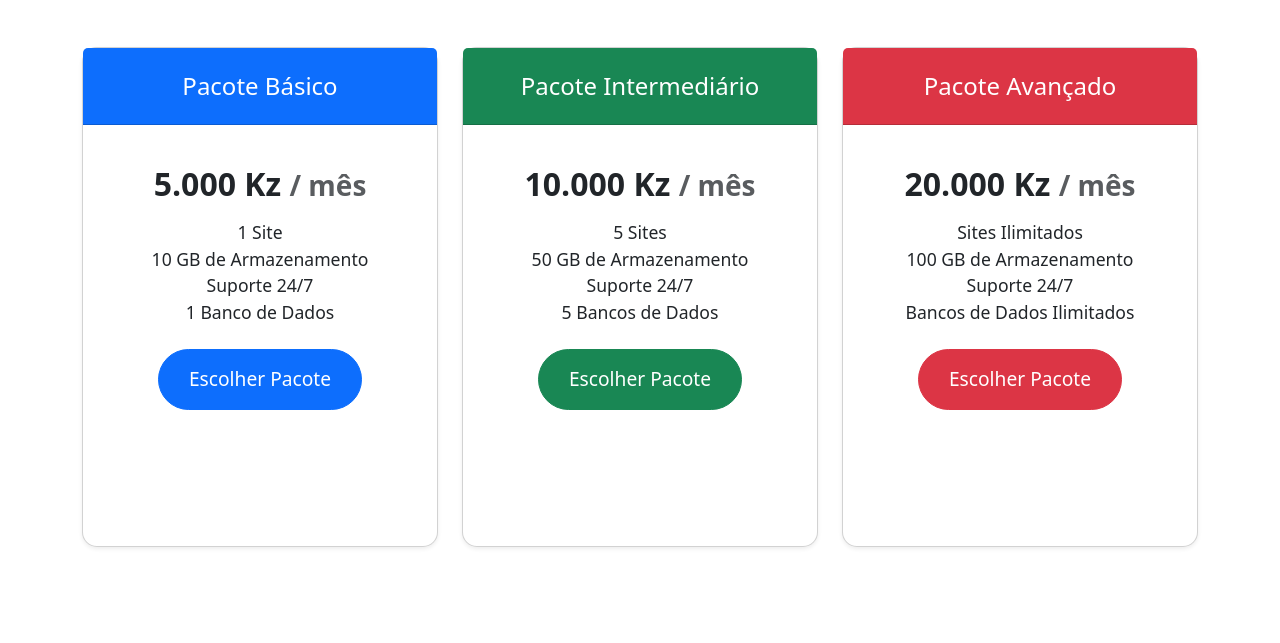
After one commit to joaoajalexandre/webhost, a PHP site: page /hospedagem.php in a window 1280 px wide. The commit adds this page. Shown: the part 530-1173 px from the top of the page. Run offline with PHP 8.4, Linux system fonts and the light colour scheme.

Commit message:
pagina hospedagem

```diff
--- a/contactos.php
+++ b/contactos.php
@@ -41,11 +41,13 @@ include("header.php");
             </select>
         </div>
 
-                    <!-- Campo de Email -->
+        <?php if (!isset($_SESSION['logado']['id_cliente'])): ?>
+            <!-- Campo de Email (somente se não estiver logado) -->
             <div class="mb-3">
                 <label for="email" class="form-label">Seu Email</label>
                 <input type="email" class="form-control" id="email" name="email" placeholder="exemplo@dominio.com" required>
             </div>
+        <?php endif; ?>
 
         <!-- Campo de Mensagem -->
         <div class="mb-3">
--- a/header.php
+++ b/header.php
@@ -10,9 +10,9 @@ session_start();
             </button>
             <div class="collapse navbar-collapse" id="navbarNav">
                 <ul class="navbar-nav me-auto">
-                    <li class="nav-item"><a class="nav-link active" href="#">Home</a></li>
+                    <li class="nav-item"><a class="nav-link active" href="index.php">Home</a></li>
                     <li class="nav-item"><a class="nav-link" href="#">Domínios</a></li>
-                    <li class="nav-item"><a class="nav-link" href="#">Hospedagens</a></li>
+                    <li class="nav-item"><a class="nav-link" href="hospedagem.php">Hospedagens</a></li>
                     <li class="nav-item"><a class="nav-link" href="#">Website</a></li>
                     <li class="nav-item"><a class="nav-link" href="contactos.php">Contato</a></li>
                 </ul>
--- /dev/null
+++ b/hospedagem.php
@@ -0,0 +1,130 @@
+<!DOCTYPE html>
+<html lang="pt-pt">
+<head>
+    <meta charset="UTF-8">
+    <meta name="viewport" content="width=device-width, initial-scale=1.0">
+    <title>Hospedagem</title>
+    <!-- Bootstrap CSS -->
+    <link href="https://cdn.jsdelivr.net/npm/bootstrap@5.3.0/dist/css/bootstrap.min.css" rel="stylesheet">
+    <link href="css/bootstrap.min.css" rel="stylesheet">
+    <link rel="stylesheet" type="text/css" href="css/style.css">
+    <style>
+        /* Custom CSS para melhorar os cards */
+        .card-custom {
+            border-radius: 15px;
+            transition: transform 0.3s, box-shadow 0.3s;
+            min-height: 500px;
+        }
+
+        .card-custom:hover {
+            transform: scale(1.05);
+            box-shadow: 0 6px 20px rgba(0, 0, 0, 0.1);
+        }
+
+        .card-header-custom {
+            font-size: 1.5rem;
+            padding: 20px;
+            border-top-left-radius: 15px;
+            border-top-right-radius: 15px;
+        }
+
+        .card-body ul {
+            font-size: 1.1rem;
+        }
+
+        .pricing-card-title {
+            font-size: 2rem;
+            font-weight: bold;
+        }
+
+        .btn-custom {
+            padding: 15px 30px;
+            border-radius: 50px;
+            font-size: 1.2rem;
+        }
+
+        .card-body {
+            padding: 40px;
+        }
+    </style>
+</head>
+<body>
+<?php
+include("header.php");
+?>
+
+<section class="topo text-center text-white bg-dark py-5">
+    <div class="container">
+        <h1 class="display-4">Pacotes de Hospedagem</h1>
+        <p>Escolha o plano de hospedagem perfeito para o seu site com suporte 24/7 e servidores rápidos.</p>
+    </div>
+</section>
+
+<section class="py-5">
+    <div class="container">
+        <div class="row text-center">
+            <!-- Pacote Básico -->
+            <div class="col-md-4 mb-5">
+                <div class="card card-custom shadow-sm">
+                    <div class="card-header bg-primary text-white card-header-custom">
+                        Pacote Básico
+                    </div>
+                    <div class="card-body">
+                        <h2 class="pricing-card-title">5.000 Kz <small class="text-muted">/ mês</small></h2>
+                        <ul class="list-unstyled mt-3 mb-4">
+                            <li>1 Site</li>
+                            <li>10 GB de Armazenamento</li>
+                            <li>Suporte 24/7</li>
+                            <li>1 Banco de Dados</li>
+                        </ul>
+                        <a href="checkout.php?plano=basico" class="btn btn-primary btn-custom">Escolher Pacote</a>
+                    </div>
+                </div>
+            </div>
+
+            <!-- Pacote Intermediário -->
+            <div class="col-md-4 mb-5">
+                <div class="card card-custom shadow-sm">
+                    <div class="card-header bg-success text-white card-header-custom">
+                        Pacote Intermediário
+                    </div>
+                    <div class="card-body">
+                        <h2 class="pricing-card-title">10.000 Kz <small class="text-muted">/ mês</small></h2>
+                        <ul class="list-unstyled mt-3 mb-4">
+                            <li>5 Sites</li>
+                            <li>50 GB de Armazenamento</li>
+                            <li>Suporte 24/7</li>
+                            <li>5 Bancos de Dados</li>
+                        </ul>
+                        <a href="checkout.php?plano=intermediario" class="btn btn-success btn-custom">Escolher Pacote</a>
+                    </div>
+                </div>
+            </div>
+
+            <!-- Pacote Avançado -->
+            <div class="col-md-4 mb-5">
+                <div class="card card-custom shadow-sm">
+                    <div class="card-header bg-danger text-white card-header-custom">
+                        Pacote Avançado
+                    </div>
+                    <div class="card-body">
+                        <h2 class="pricing-card-title">20.000 Kz <small class="text-muted">/ mês</small></h2>
+                        <ul class="list-unstyled mt-3 mb-4">
+                            <li>Sites Ilimitados</li>
+                            <li>100 GB de Armazenamento</li>
+                            <li>Suporte 24/7</li>
+                            <li>Bancos de Dados Ilimitados</li>
+                        </ul>
+                        <a href="checkout.php?plano=avancado" class="btn btn-danger btn-custom">Escolher Pacote</a>
+                    </div>
+                </div>
+            </div>
+        </div>
+    </div>
+</section>
+
+<!-- Bootstrap JS -->
+<script src="https://cdn.jsdelivr.net/npm/bootstrap@5.3.0/dist/js/bootstrap.bundle.min.js"></script>
+<link href="https://cdn.jsdelivr.net/npm/bootstrap-icons/font/bootstrap-icons.css" rel="stylesheet">
+</body>
+</html>
```
Lines whose indentation alone changed are shown as unchanged.
